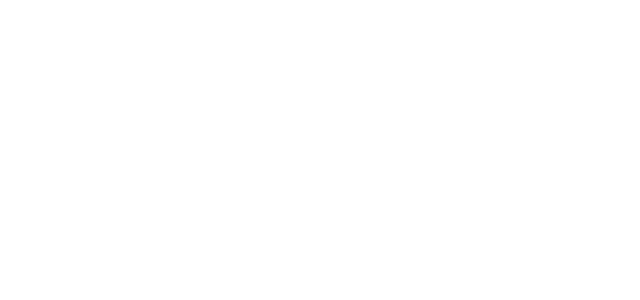
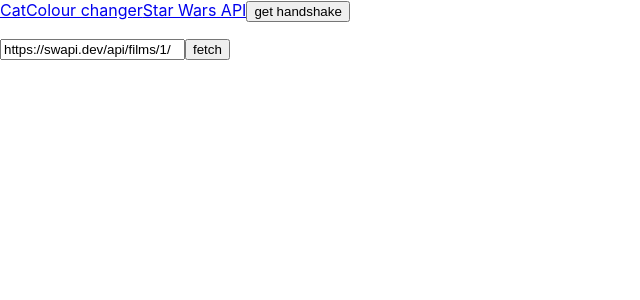
Before and after one commit to nes11/basic-app-Express-React, a React (Create React App) app in the folder client/: page /star-wars in a window 1280 px wide. Shown: the top 300 px of the page, without its empty margins (0-640 px from the left). Built offline with nearby package versions, Linux system fonts and the light colour scheme; no server answers.

Commit message:
Routing + navbar

```diff
--- a/client/src/App.js
+++ b/client/src/App.js
@@ -1,15 +1,19 @@
 import React from 'react';
 import './App.css';
-import { BrowserRouter as Router, Switch, Route } from 'react-router-dom';
-import HelloWorld from './HelloWorld';
+import { BrowserRouter as Router, Route } from 'react-router-dom';
+import NavBar from './NavBar';
+import StarWars from './star-wars-api';
 import CatChaseMouse from './RenderProps';
 import {ChangingSquare, ChangingText} from './RenderProps2'
 
-function App() {
+const App = () => {
   return (
-    <Router>
-      <Route exact path='/'>
-        <HelloWorld/>
+    <Router >
+      <Route path='/'>
+        <NavBar/>
+      </Route>
+      <Route exact path='/star-wars'>
+        <StarWars/>
       </Route>
       <Route exact path='/cat'>
         <CatChaseMouse/>
--- /dev/null
+++ b/client/src/NavBar.js
@@ -0,0 +1,14 @@
+import React from 'react';
+import { Link } from 'react-router-dom';
+
+const NavBar = () => {
+  return (
+    <>
+    <Link to='/cat'>Cat</Link>
+    <Link to='/colour-changer'>Colour changer</Link>
+    <Link to='/star-wars'>Star Wars API</Link>
+    </>
+  )
+};
+
+export default NavBar;
--- a/client/src/HelloWorld.js
+++ b/client/src/star-wars-api.js
@@ -1,19 +1,18 @@
 import React, { useState, useEffect } from 'react';
 
-const HelloWorld = () => {
-  const [ greeting, setGreeting ] = useState();
-  const [ input , setInput ] = useState('https://swapi.dev/api/films/1/');
+const StarWars = () => {
+  const [ result, setResult ] = useState();
+  const [ url , setUrl ] = useState('https://swapi.dev/api/films/1/');
   const [ handshake, setHandshake ] = useState();
-  // const [ input , setInput ] = useState();
 
   useEffect(() => {
-    fetchGreeting();
+    fetchStarWars();
   }, []);
 
-  const fetchGreeting = async() => {
+  const fetchStarWars = async() => {
     try {
-      const response = await fetch(input);
-      setGreeting(await response.json());
+      const response = await fetch(url);
+      setResult(await response.json());
     } catch(error) {
       console.log(error)
     }
@@ -22,7 +21,6 @@
   const nudgeBackend = async() => {
     try {
       const response = await fetch('/hello');
-      console.log(999999, response)
       setHandshake(await response.text())
     } catch(error) {
       console.log(error)
@@ -33,13 +31,13 @@
   <>
     <button onClick={getBackendHandshake}>get handshake</button>
     <p>{handshake}</p>
-    <input type="text" value={input} onChange={(e) => setInput(e.target.value)}></input>
+    <input type="text" value={url} onChange={(e) => setUrl(e.target.value)}></input>
     <button onClick={getJson}>fetch</button>
-    <span>{JSON.stringify(greeting)}</span>
+    <span>{JSON.stringify(result)}</span>
   </>
   )
   async function getJson(e) {
-    await fetchGreeting();
+    await fetchStarWars();
   }
 
   async function getBackendHandshake() {
@@ -47,7 +45,7 @@
   }
 };
 
-export default HelloWorld;
+export default StarWars;
 
 // const Loader = ({ url, component }) => {
 //   const [ data, setData ] = useState()
```
Also changed, not shown: 2 other files (tests, documents, lock files or other folders).
